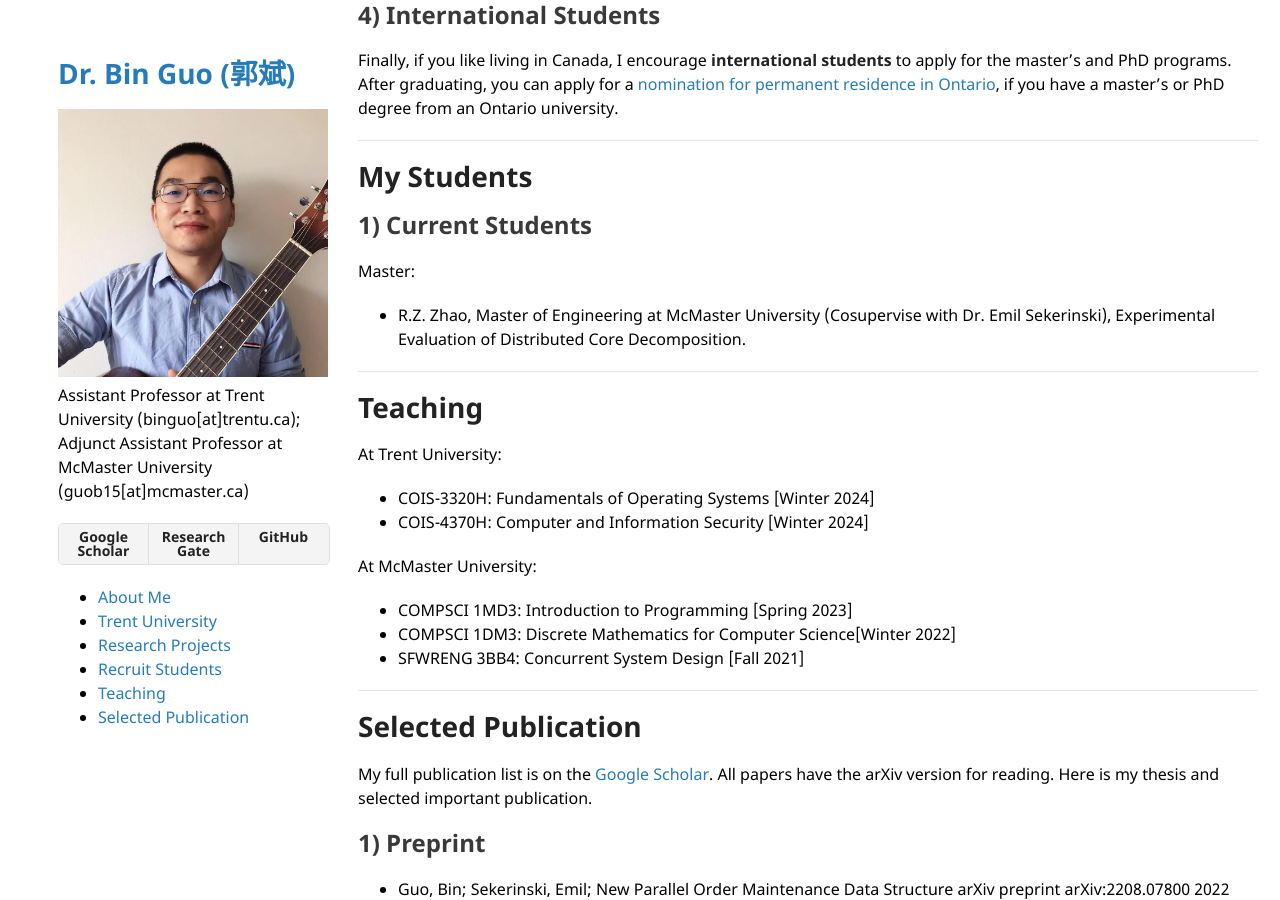
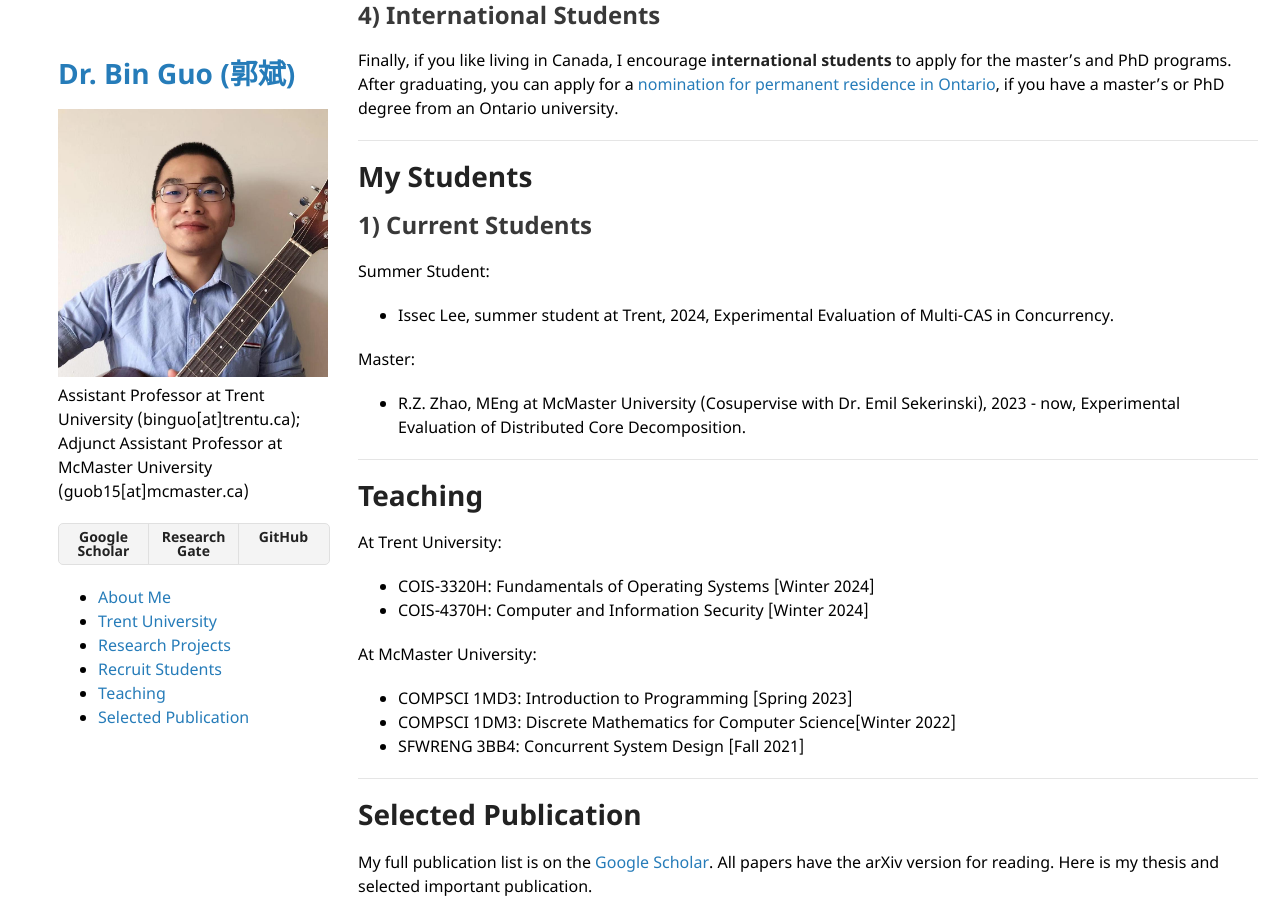
Before and after one commit to bin-guo/bin-guo.github.io, a Jekyll site: the page built from index.md, in a window 1280 px wide and 900 px high, scrolled down 4082 px. Built offline with Jekyll 4.4.1, drawn with Linux system fonts in a browser that asks for light colours; our own code applies the rules of GitHub Pages for plain Markdown files.

Commit message:
Update index.md

```diff
--- a/index.md
+++ b/index.md
@@ -112,8 +112,12 @@ After graduating, you can apply for a [nomination for permanent residence in Ont
 # My Students
 
 ## 1) Current Students
+Summer Student:
+* Issec Lee, summer student at Trent, 2024, Experimental Evaluation of Multi-CAS in Concurrency.
+
 Master:
-* R.Z. Zhao, Master of Engineering at McMaster University (Cosupervise with Dr. Emil Sekerinski), Experimental Evaluation of Distributed Core Decomposition.
+* R.Z. Zhao, MEng at McMaster University (Cosupervise with Dr. Emil Sekerinski), 2023 - now,  Experimental Evaluation of Distributed Core Decomposition.
+
 
 ---
 
```
